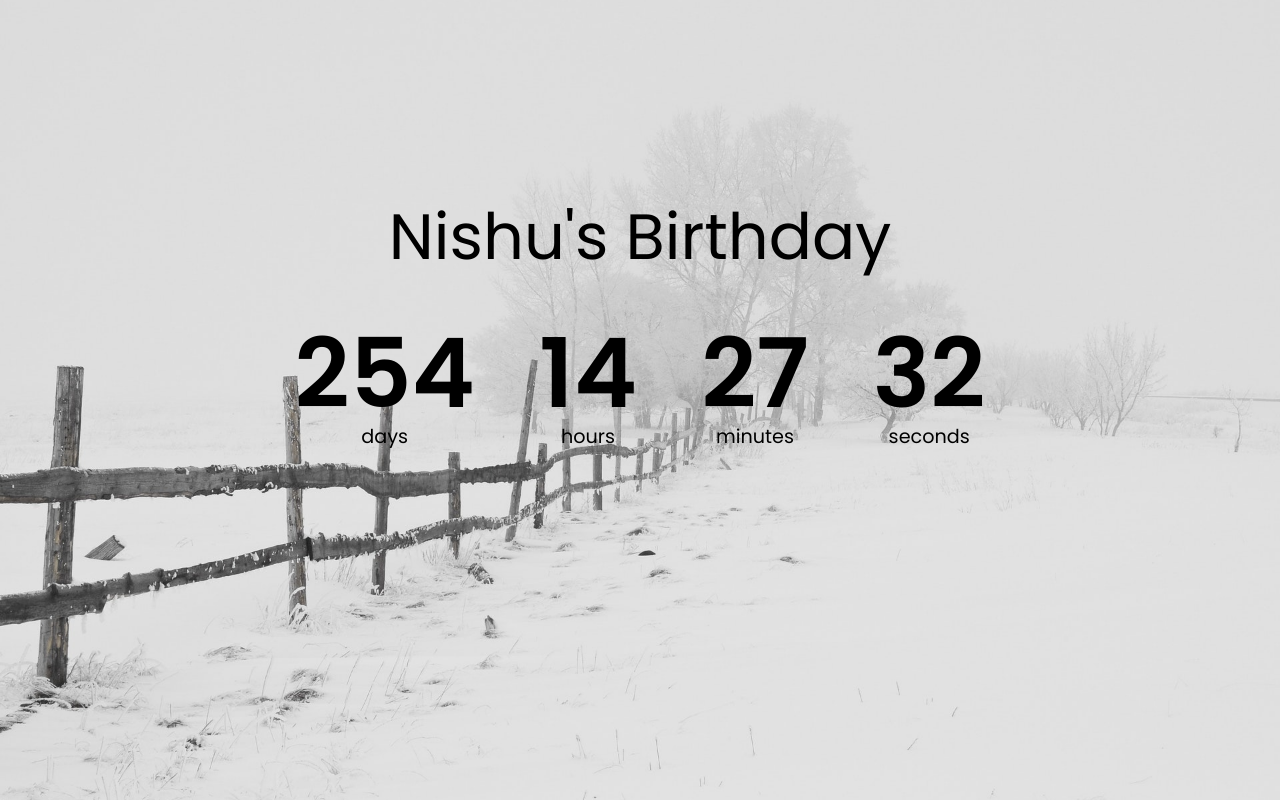
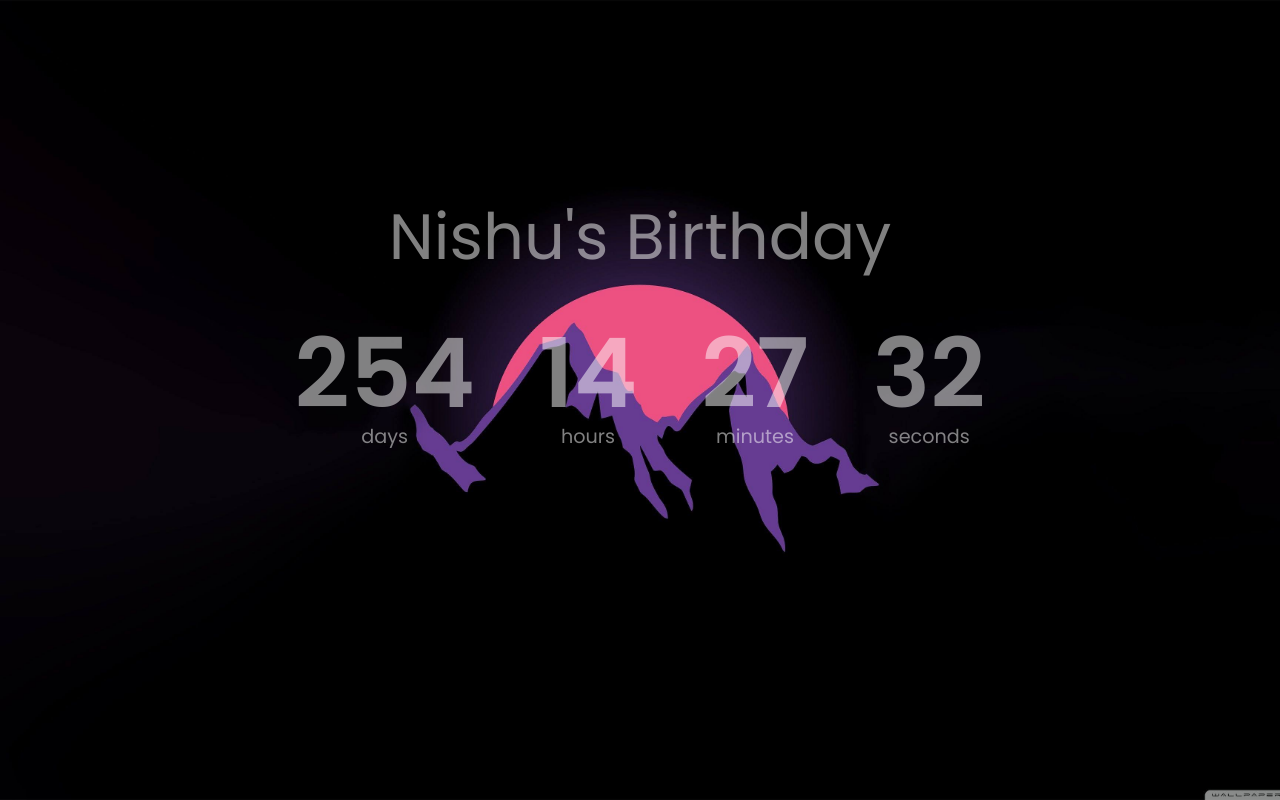
Before and after one commit to kunalmore007/NishuBday, a plain HTML site: page index.html in a window 1280 px wide. Drawn offline with Linux system fonts and the light colour scheme.

Commit message:
update with hovering #1

```diff
--- a/style.css
+++ b/style.css
@@ -5,7 +5,7 @@
 }
 
 body {
-    background-image: url(./pexels-pixabay-65911.jpg);
+    background-image: url(./PIC2.jpg);
     background-size: cover;
     min-height: 100vh;
     background-position: center center;
@@ -32,15 +32,23 @@ body {
 } */
 
 h1 {
+    opacity: 0.5;
+    color: white;
     font-weight: normal;
     font-size: 4rem;
     margin-top: -10rem;
 }
 .countdown-container {
+    opacity: 0.5;
+    color: white;
     display: flex;
     flex-wrap: wrap;
     align-items: center;
     justify-content: center;
+}
+
+h1:hover, .countdown-container:hover{
+    opacity: unset;
 }
 
 .big-text {
```
Also changed, not shown: PIC.jpg (added), PIC2.jpg (added).
